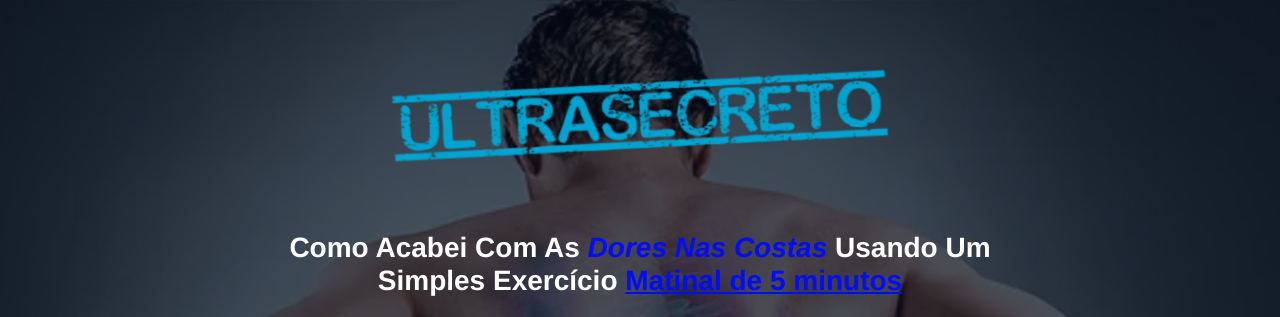
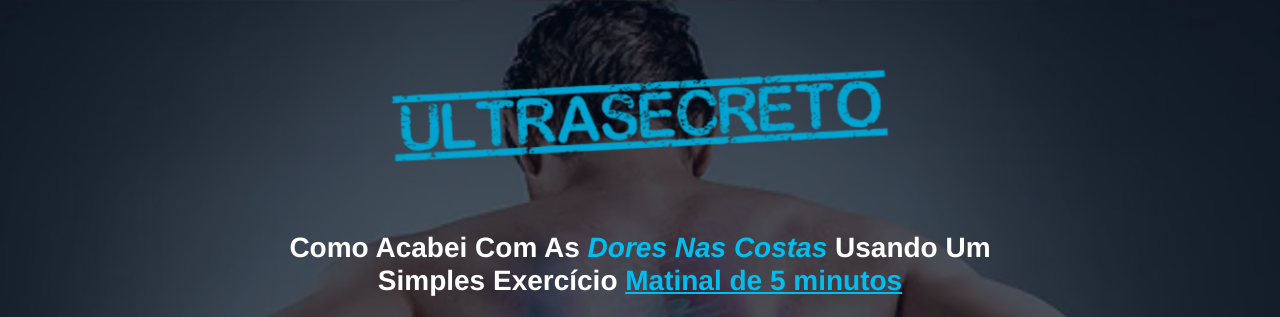
Before and after one commit to Vini1033/manualsemdornascostas.online, a plain HTML site: page index.html in a window 1280 px wide. Shown: the top 317 px of the page. Drawn offline with nearby package versions, Linux system fonts and the light colour scheme.

Commit message:
Update index.html

```diff
--- a/index.html
+++ b/index.html
@@ -71,7 +71,7 @@ height="0" width="0" style="display:none;visibility:hidden"></iframe></noscript>
 
             <!-- Headline -->
             <font color="#fff">
-            <h3 class="my-4"><b>Como Acabei Com As <font color=" ###00bfff"><i>Dores Nas Costas</i> <font color="#fff">Usando Um Simples Exercício <font color=" ###00bfff"><u>Matinal de 5 minutos</u></b></h3>
+            <h3 class="my-4"><b>Como Acabei Com As <font color=" ##00bfff"><i>Dores Nas Costas</i> <font color="#fff">Usando Um Simples Exercício <font color=" ##00bfff"><u>Matinal de 5 minutos</u></b></h3>
 
             <!-- VSL -->
             <div style="position:relative;padding-top:56.25%;"><iframe id="panda-45971499-5579-4d87-8627-7077b0ee4a58" src="https://player-vz-c3111400-030.tv.pandavideo.com.br/embed/?v=45971499-5579-4d87-8627-7077b0ee4a58" style="border:none;position:absolute;top:0;left:0;" allow="accelerometer;gyroscope;autoplay;encrypted-media;picture-in-picture" allowfullscreen=true width="100%" height="100%"></iframe></div>
```
